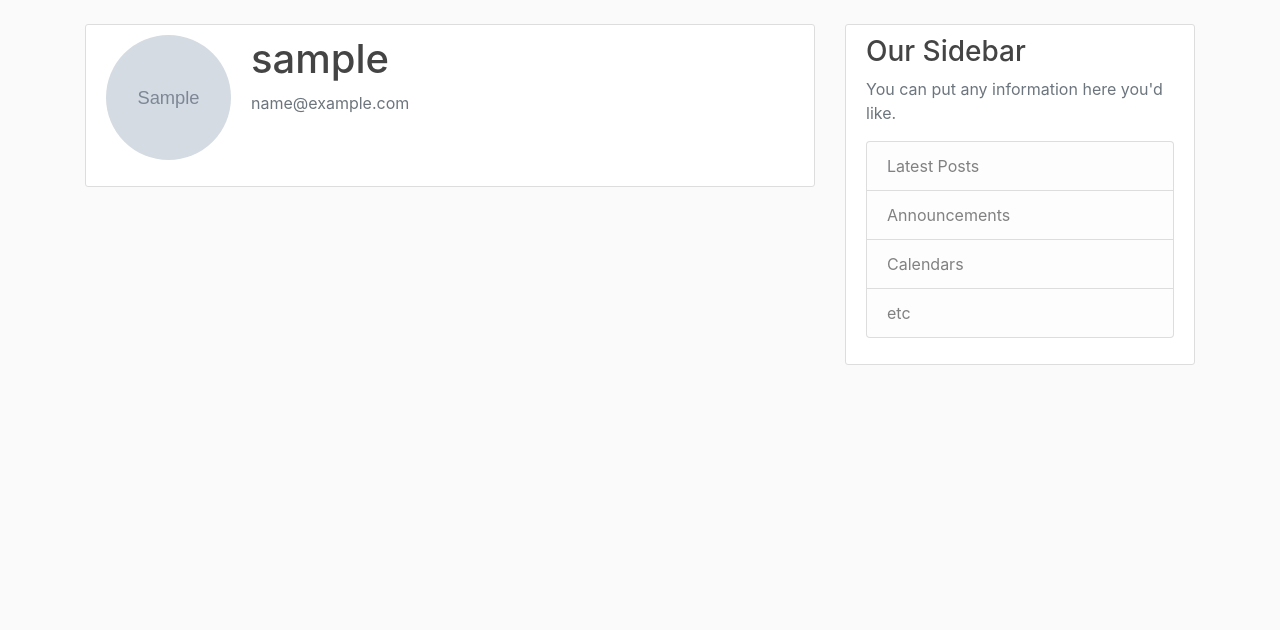
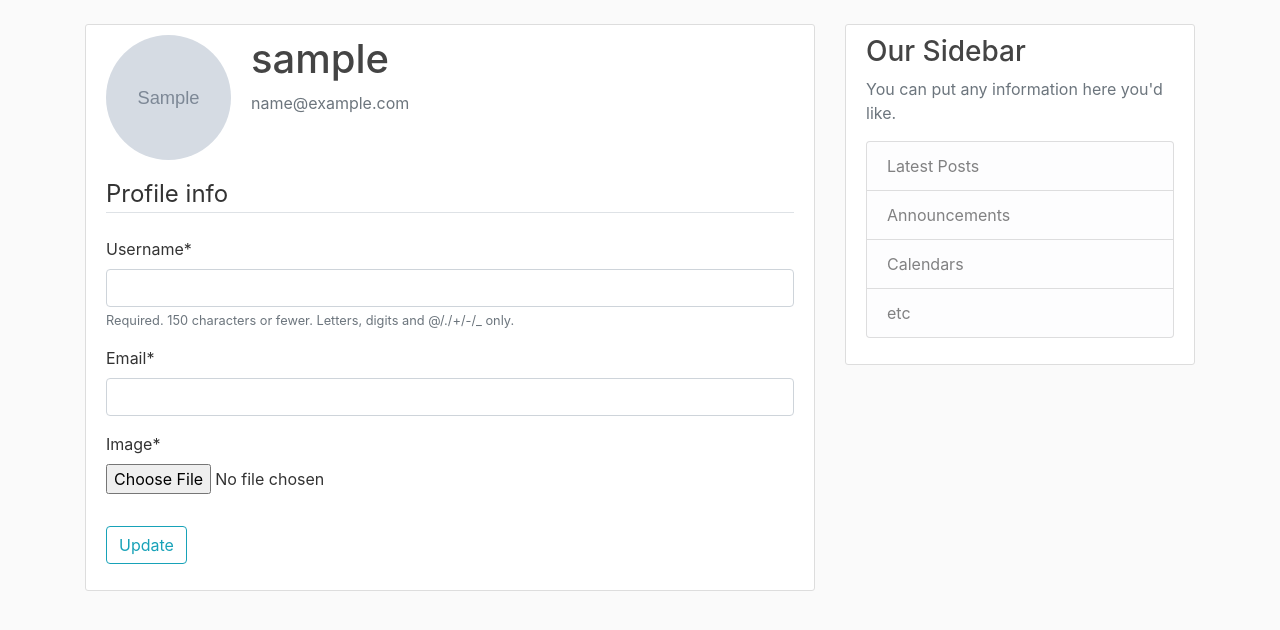
Before and after one commit to thesafaraliyev/django_project, a Django app: template users/templates/users/profile.html in a window 1280 px wide. Shown: the part 56-686 px from the top of the page. Run offline with Django 3.2, Linux system fonts and the light colour scheme; a user stored in the database is signed in; tables that the repository leaves empty hold one stand-in row (values such as "Sample post"); the template is opened without the code that fills it: values that come from a table or form of the project are taken from there, most other values are stand-ins (such as "Sample title", 1, 10 or a date in 2020); grey boxes marked "Sample" are stand-in pictures; some libraries are stand-ins or nearby versions.

Commit message:
user profile update

```diff
--- a/users/forms.py
+++ b/users/forms.py
@@ -1,6 +1,7 @@
 from django.contrib.auth.models import User
 from django.contrib.auth.forms import UserCreationForm
 from django import forms
+from .models import Profile
 
 
 class UserRegisterForm(UserCreationForm):
@@ -9,3 +10,17 @@ class UserRegisterForm(UserCreationForm):
     class Meta:
         model = User
         fields = ['username', 'email', 'password1', 'password2']
+
+
+class UserUpdateForm(forms.ModelForm):
+    email = forms.EmailField()
+
+    class Meta:
+        model = User
+        fields = ['username', 'email']
+
+
+class ProfileUpdateForm(forms.ModelForm):
+    class Meta:
+        model = Profile
+        fields = ['image']
--- a/users/templates/users/profile.html
+++ b/users/templates/users/profile.html
@@ -11,6 +11,16 @@
                 <p class="text-secondary">{{ user.email }}</p>
             </div>
         </div>
-        <!-- FORM HERE -->
+        <form method="post" enctype="multipart/form-data">
+            {% csrf_token %}
+            <fieldset class="form-group">
+                <legend class="border-bottom mb-4">Profile info</legend>
+                {{ u_form|crispy }}
+                {{ p_form|crispy }}
+            </fieldset>
+            <div class="form-group">
+                <button class="btn btn-outline-info" type="submit">Update</button>
+            </div>
+        </form>
     </div>
 {% endblock content %}
```
Also changed, not shown: users/views.py (+23 -3 lines).
